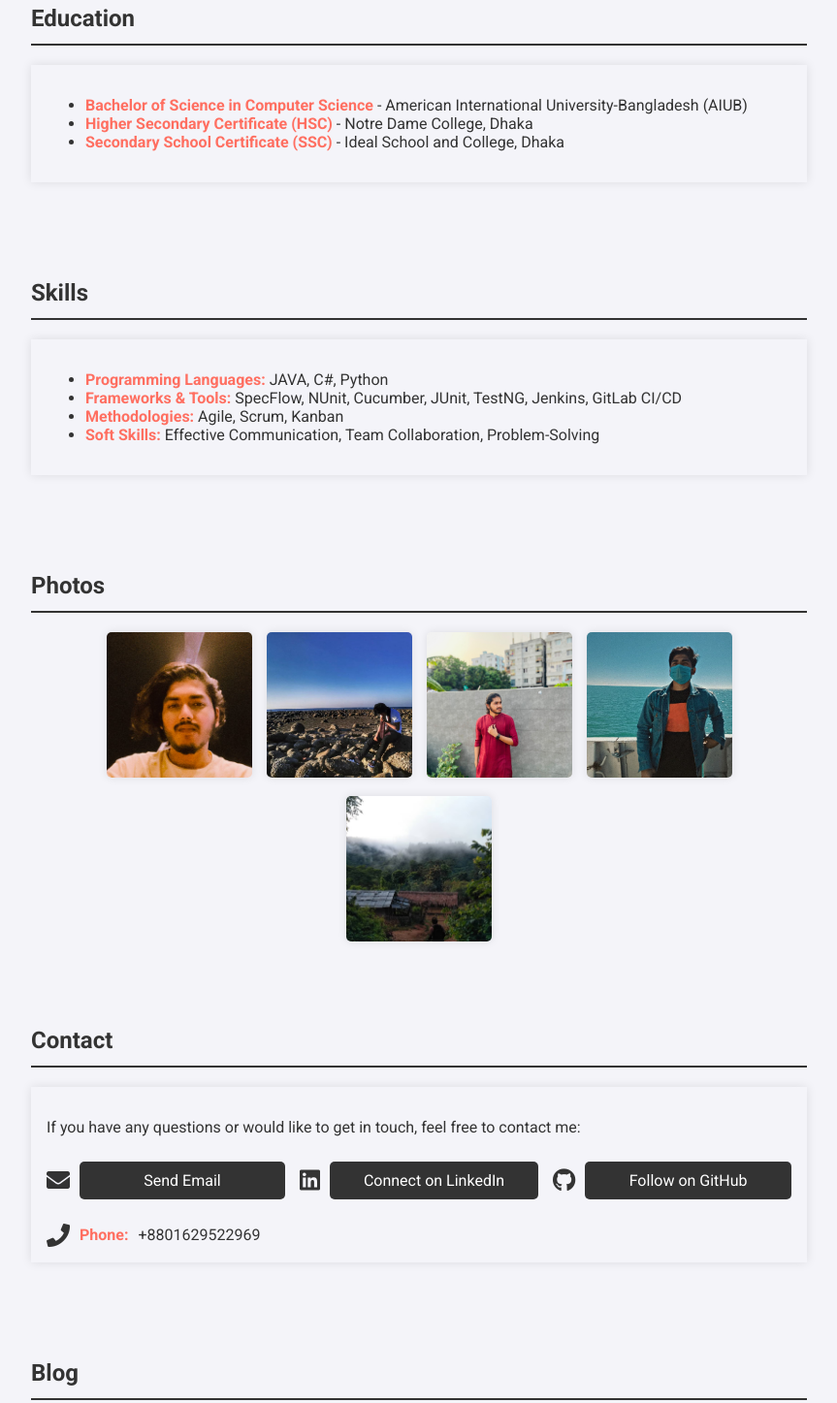
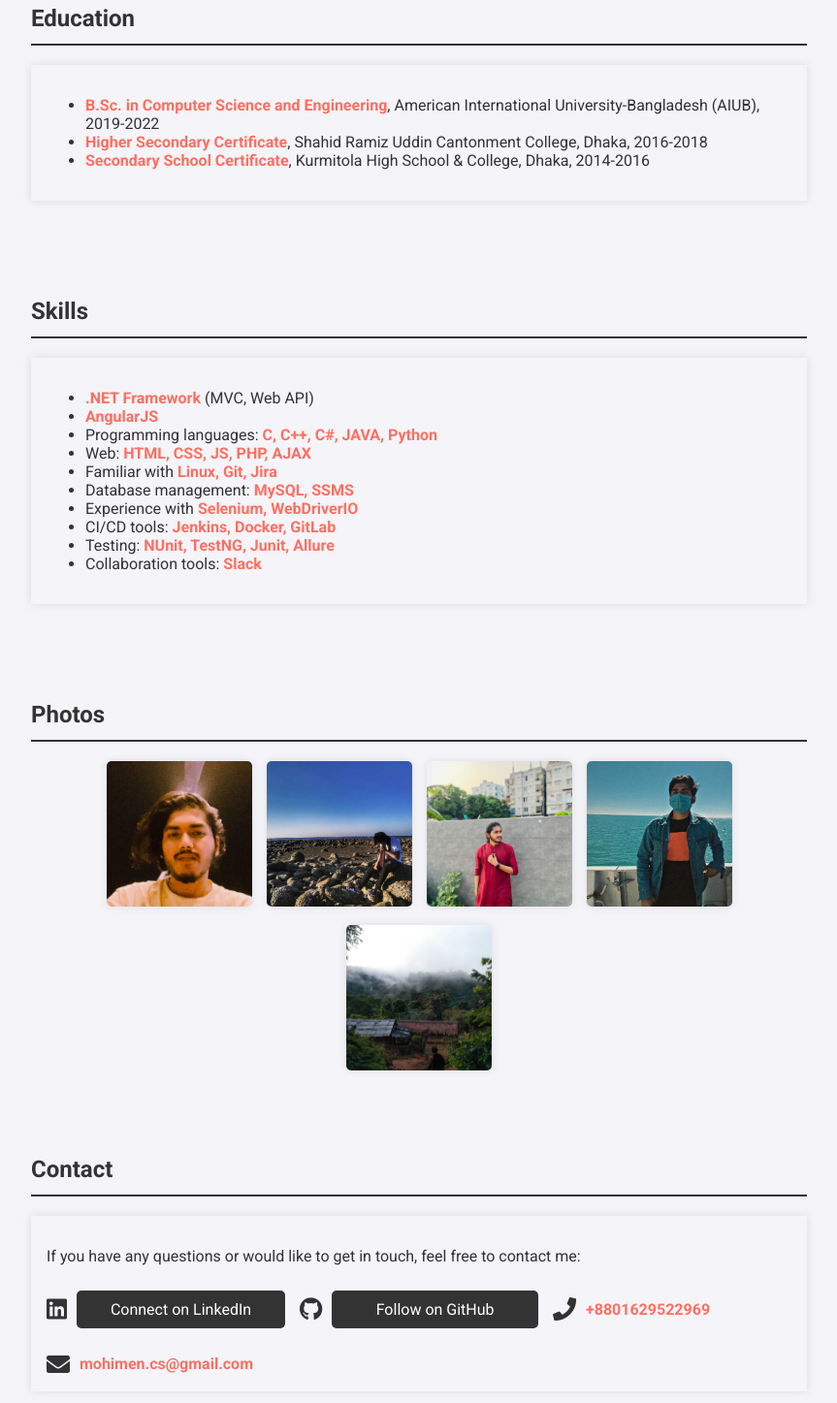
Before and after one commit to Mohi-men/Portfolio, a plain HTML site: page index.html in a window 1280 px wide. Shown: the part 1920-3367 px from the top of the page at 97% size, without its empty margins (208-1071 px from the left). Drawn offline with Linux system fonts and the light colour scheme.

Commit message:
Minor changes

```diff
--- a/index.html
+++ b/index.html
@@ -4,11 +4,11 @@
     <meta charset="UTF-8">
     <meta name="viewport" content="width=device-width, initial-scale=1.0">
     <title>Portfolio - MD. MOHIMEN MOLLA</title>
-    <link type="image/png" sizes="16x16" rel="icon" href="./img/web-icon.png">
+    <link type="image/png" rel="icon" href="./img/web-icon.png">
     <link rel="stylesheet" href="https://cdnjs.cloudflare.com/ajax/libs/font-awesome/5.15.4/css/all.min.css" />
     <link href="https://fonts.googleapis.com/css2?family=Roboto:wght@400;500;700&display=swap" rel="stylesheet">
     <style>
-        body {
+         body {
             font-family: 'Roboto', sans-serif;
             margin: 0;
             padding: 0;
@@ -350,9 +350,9 @@
         <h2>Education</h2>
         <div class="card">
             <ul>
-                <li><span class="highlight">Bachelor of Science in Computer Science</span> - American International University-Bangladesh (AIUB)</li>
-                <li><span class="highlight">Higher Secondary Certificate (HSC)</span> - Notre Dame College, Dhaka</li>
-                <li><span class="highlight">Secondary School Certificate (SSC)</span> - Ideal School and College, Dhaka</li>
+                <li><span class="highlight">B.Sc. in Computer Science and Engineering</span>, American International University-Bangladesh (AIUB), 2019-2022</li>
+                <li><span class="highlight">Higher Secondary Certificate</span>, Shahid Ramiz Uddin Cantonment College, Dhaka, 2016-2018</li>
+                <li><span class="highlight">Secondary School Certificate</span>, Kurmitola High School & College, Dhaka, 2014-2016</li>
             </ul>
         </div>
     </section>
@@ -360,10 +360,16 @@
         <h2>Skills</h2>
         <div class="card">
             <ul>
-                <li><span class="highlight">Programming Languages:</span> JAVA, C#, Python</li>
-                <li><span class="highlight">Frameworks & Tools:</span> SpecFlow, NUnit, Cucumber, JUnit, TestNG, Jenkins, GitLab CI/CD</li>
-                <li><span class="highlight">Methodologies:</span> Agile, Scrum, Kanban</li>
-                <li><span class="highlight">Soft Skills:</span> Effective Communication, Team Collaboration, Problem-Solving</li>
+                <li><span class="highlight">.NET Framework</span> (MVC, Web API)</li>
+                <li><span class="highlight">AngularJS</span></li>
+                <li>Programming languages: <span class="highlight">C, C++, C#, JAVA, Python</span></li>
+                <li>Web: <span class="highlight">HTML, CSS, JS, PHP, AJAX</span></li>
+                <li>Familiar with <span class="highlight">Linux, Git, Jira</span></li>
+                <li>Database management: <span class="highlight">MySQL, SSMS</span></li>
+                <li>Experience with <span class="highlight">Selenium, WebDriverIO</span></li>
+                <li>CI/CD tools: <span class="highlight">Jenkins, Docker, GitLab</span></li>
+                <li>Testing: <span class="highlight">NUnit, TestNG, Junit, Allure</span></li>
+                <li>Collaboration tools: <span class="highlight">Slack</span></li>
             </ul>
         </div>
     </section>
@@ -384,10 +390,6 @@
         <p>If you have any questions or would like to get in touch, feel free to contact me:</p>
         <div class="contact-details">
             <div class="contact-item">
-                <i class="fas fa-envelope"></i>
-                <a href="mailto:mohimen.molla@example.com" class="button">Send Email</a>
-            </div>
-            <div class="contact-item">
                 <i class="fab fa-linkedin"></i>
                 <a href="https://www.linkedin.com/in/mohiiimen/" class="button" target="_blank">Connect on LinkedIn</a>
             </div>
@@ -397,8 +399,13 @@
             </div>
             <div class="contact-item">
                 <i class="fas fa-phone"></i>
-                <span class="highlight">Phone:</span> +8801629522969
+                <span class="highlight"> +8801629522969</span>
             </div>
+<div class="contact-item email-item">
+            <i class="fas fa-envelope"></i>
+            <span class="highlight" id="email-address">mohimen.cs@gmail.com</span>
+
+        </div>
         </div>
     </div>
 </section>
@@ -408,7 +415,7 @@
         <h2>Blog</h2>
         <div class="card">
             <p>Check out my latest blog posts and articles on automation, software testing, and technology trends:</p>
-            <a href="blog.html" class="button">Read Blog</a>
+            <a href="#" class="button">Read Blog</a>
         </div>
     </section>
     <footer>
@@ -435,6 +442,22 @@
             this.classList.toggle('active');
         });
     });
+
+    // JavaScript for smooth scrolling
+document.querySelectorAll('nav a').forEach(anchor => {
+    anchor.addEventListener('click', function(e) {
+        e.preventDefault();
+        const targetElement = document.querySelector(this.getAttribute('href'));
+        const headerOffset = document.querySelector('nav').offsetHeight;
+        const elementPosition = targetElement.getBoundingClientRect().top;
+        const offsetPosition = elementPosition + window.pageYOffset - headerOffset;
+
+        window.scrollTo({
+            top: offsetPosition,
+            behavior: 'smooth'
+        });
+    });
+});
 
     const mobileMenuIcon = document.querySelector('.mobile-menu-icon');
     const navLinks = document.querySelector('.nav-links');
@@ -463,6 +486,8 @@
     cornerImage.addEventListener('click', function () {
         window.scrollTo({ top: 0, behavior: 'smooth' });
     });
+
+
 });
 
     </script>
```
Also changed, not shown: img/web-icon.png.
